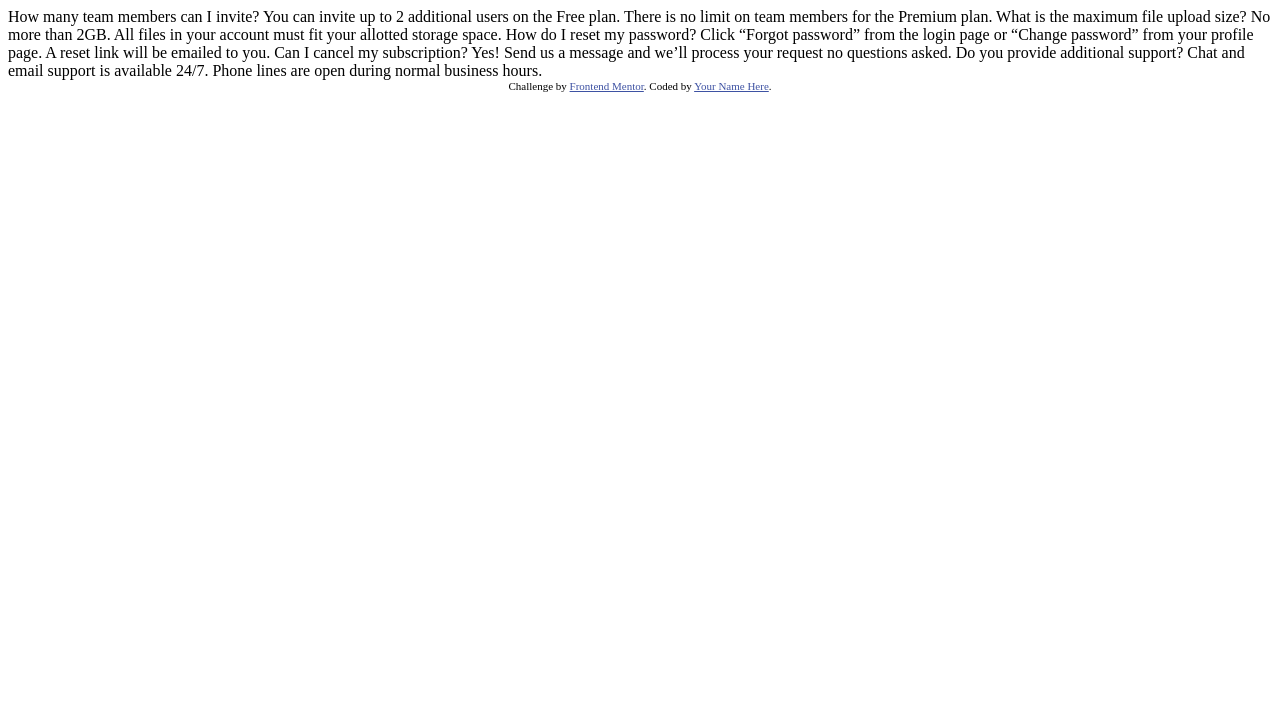
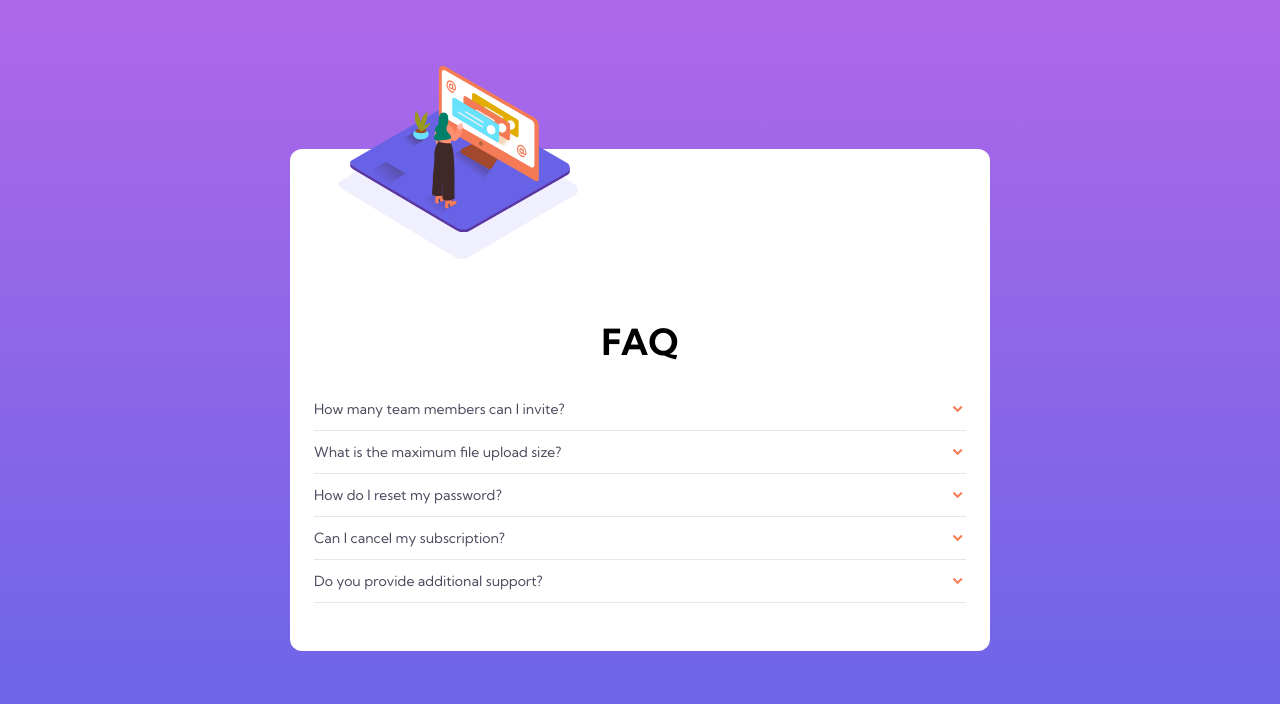
Before and after one commit to othiagomoreira/faq-accordion-card-main, a plain HTML site: page index.html in a window 1280 px wide. Drawn offline with nearby package versions, Linux system fonts and the light colour scheme.

Commit message:
javascript completed

```diff
--- /dev/null
+++ b/css/style.css
@@ -0,0 +1,132 @@
+@import url('https://fonts.googleapis.com/css2?family=Kumbh+Sans:wght@400;700&display=swap');
+
+/* Variables */
+:root {
+  /* text */
+  --question-text-color-active: hsl(238, 29%, 16%);
+  --question-text-color: hsl(237, 12%, 33%);
+  --answer-text-color: hsl(240, 6%, 50%);
+
+  /* Background gradient */
+  --Soft-violet: hsl(273, 75%, 66%);
+  --Soft-blue: hsl(240, 73%, 65%);
+
+  /* icons */
+  --icons: hsl(14, 88%, 65%);
+
+  /* dividers */
+  --Light-grayish-blue: hsl(240, 5%, 91%);
+}
+
+:root {
+  --first-font-family: 'Kumbh Sans', sans-serif;
+  --small-font-size: 12px;
+}
+
+/* Geral */
+* {
+  box-sizing: border-box;
+  margin: 0;
+  padding: 0;
+}
+
+html {
+  font-size: var(--small-font-size);
+}
+
+body {
+  font-family: var(--first-font-family);
+  background: linear-gradient(var(--Soft-violet), var(--Soft-blue));
+  min-height: 100vh;
+
+  display: flex;
+  justify-content: center;
+  align-items: center;
+}
+
+.bg-grid {
+  display: grid;
+  grid-template-columns: 100%;
+
+  width: 90%;
+  max-width: 700px;
+}
+
+.card {
+  background-color: #fff;
+  padding: 0 2rem 4rem;
+  border-radius: 1rem;
+  position: relative;
+}
+
+/* Section Image */
+.image {
+  background: url(../images/bg-pattern-mobile.svg) no-repeat;
+  background-position: 2rem .5rem;
+}
+
+.image img {
+  max-width: 220px;
+  transform: translate(3rem, -50%);
+}
+
+
+
+/* Section Accordion */
+.accordion__title {
+  font-size: 3rem;
+  text-align: center;
+  margin-bottom: 2rem;
+}
+
+.accordion__item {
+  border-bottom: 1px solid var(--Light-grayish-blue);
+  padding: 1rem 0;
+}
+
+.accordion__header {
+  display: flex;
+  align-items: center;
+  justify-content: space-between;
+  transition: all ease-in-out .5s;
+  cursor: pointer;
+}
+
+.accordion__question:hover {
+  color: var(--icons);
+}
+
+.accordion__header i {
+  color: var(--icons);
+  font-size: 1.4rem;
+}
+
+.accordion__question {
+  color: var(--question-text-color);
+  font-weight: normal;
+}
+
+.accordion__content {
+  height: 0;
+  overflow: hidden;
+  transition: all ease .5s;
+}
+
+.accordion__description {
+  color: var(--answer-text-color);
+  max-width: 90%;
+}
+
+/* Accordion-open */
+.accordion-open .accordion__question {
+  color: var(--question-text-color-active);
+  font-weight: 700;
+}
+
+.accordion-open .accordion__header {
+  margin-bottom: 1rem;
+}
+
+.accordion-open .arrow-icon {
+  transform: rotate(180deg);
+}
--- a/index.html
+++ b/index.html
@@ -1,40 +1,99 @@
 <!DOCTYPE html>
 <html lang="en">
+
 <head>
   <meta charset="UTF-8">
-  <meta name="viewport" content="width=device-width, initial-scale=1.0"> <!-- displays site properly based on user's device -->
-
+  <meta name="viewport" content="width=device-width, initial-scale=1.0">
   <link rel="icon" type="image/png" sizes="32x32" href="./images/favicon-32x32.png">
 
-  <title>Frontend Mentor | FAQ Accordion Card</title>
+  <!-- BOX-ICONS -->
+  <link href='https://unpkg.com/boxicons@2.0.9/css/boxicons.min.css' rel='stylesheet'>
 
-  <!-- Feel free to remove these styles or customise in your own stylesheet 👍 -->
-  <style>
-    .attribution { font-size: 11px; text-align: center; }
-    .attribution a { color: hsl(228, 45%, 44%); }
-  </style>
+  <!-- CSS -->
+  <link rel="stylesheet" href="css/style.css">
+  <title>FAQ Accordion Card</title>
 </head>
+
 <body>
-  How many team members can I invite?
-  You can invite up to 2 additional users on the Free plan. There is no limit on
-  team members for the Premium plan.
 
-  What is the maximum file upload size?
-  No more than 2GB. All files in your account must fit your allotted storage space.
+  <main class="card bg-grid">
+    <section class="image">
+      <picture>
+        <source media="(min-width: 768px)" srcset="images/illustration-woman-online-desktop.svg">
+        <img src="images/illustration-woman-online-mobile.svg" alt="">
+      </picture>
+    </section>
 
-  How do I reset my password?
-  Click “Forgot password” from the login page or “Change password” from your profile page.
-  A reset link will be emailed to you.
+    <section>
+      <h1 class="accordion__title">FAQ</h1>
 
-  Can I cancel my subscription?
-  Yes! Send us a message and we’ll process your request no questions asked.
+      <div class="accordion__container">
+        <div class="accordion__item">
+          <div class="accordion__header">
+              <h3 class="accordion__question">How many team members can I invite?</h3>
+              <i class='bx bxs-chevron-down arrow-icon'></i>
+          </div>
+          <div class="accordion__content">
+            <p class="accordion__description">
+              You can invite up to 2 additional users on the Free plan. There is no limit on team members for the
+              Premium plan.
+            </p>
+          </div>
+        </div>
 
-  Do you provide additional support?
-  Chat and email support is available 24/7. Phone lines are open during normal business hours.
+        <div class="accordion__item">
+          <div class="accordion__header">
+            <h3 class="accordion__question">What is the maximum file upload size?</h3>
+            <i class='bx bxs-chevron-down arrow-icon'></i>
+          </div>
+          <div class="accordion__content">
+            <p class="accordion__description">
+              No more than 2GB. All files in your account must fit your allotted storage space.
+            </p>
+          </div>
+        </div>
 
-  <div class="attribution">
-    Challenge by <a href="https://www.frontendmentor.io?ref=challenge" target="_blank">Frontend Mentor</a>.
-    Coded by <a href="#">Your Name Here</a>.
-  </div>
+        <div class="accordion__item">
+          <div class="accordion__header">
+            <h3 class="accordion__question">How do I reset my password?</h3>
+            <i class='bx bxs-chevron-down arrow-icon'></i>
+          </div>
+          <div class="accordion__content">
+            <p class="accordion__description">
+              Click “Forgot password” from the login page or “Change password” from your profile page. A reset link will
+              be emailed to you.
+            </p>
+          </div>
+        </div>
+
+        <div class="accordion__item">
+          <div class="accordion__header">
+            <h3 class="accordion__question">Can I cancel my subscription?</h3>
+            <i class='bx bxs-chevron-down arrow-icon'></i>
+          </div>
+          <div class="accordion__content">
+            <p class="accordion__description">
+              Yes! Send us a message and we’ll process your request no questions asked.
+            </p>
+          </div>
+        </div>
+
+        <div class="accordion__item">
+          <div class="accordion__header">
+            <h3 class="accordion__question">Do you provide additional support?</h3>
+            <i class='bx bxs-chevron-down arrow-icon'></i>
+          </div>
+          <div class="accordion__content">
+            <p class="accordion__description">
+              Chat and email support is available 24/7. Phone lines are open during normal business hours.
+            </p>
+          </div>
+        </div>
+      </div>
+    </section>
+  </main>
+
+  <script src="js/script.js"></script>
 </body>
+
 </html>
--- /dev/null
+++ b/js/script.js
@@ -0,0 +1,29 @@
+const accordionItems = document.querySelectorAll('.accordion__item');
+const icon = document.querySelector('.accordion__header i');
+console.log(icon)
+
+accordionItems.forEach(item =>  {
+  const accordionHeader = item.querySelector('.accordion__header');
+
+  accordionHeader.addEventListener('click', () => {
+    const openItem = document.querySelector('.accordion-open');
+
+    toggleItem(item)
+
+    if(openItem && openItem!== item) {
+      toggleItem(openItem)
+    }
+  })
+});
+
+const toggleItem = (item) => {
+  const accordionContent = item.querySelector('.accordion__content');
+
+  if(item.classList.contains('accordion-open')) {
+    accordionContent.removeAttribute('style');
+    item.classList.remove('accordion-open');
+  } else {
+    accordionContent.style.height = accordionContent.scrollHeight + 'px';
+    item.classList.add('accordion-open');
+  }
+}
```
